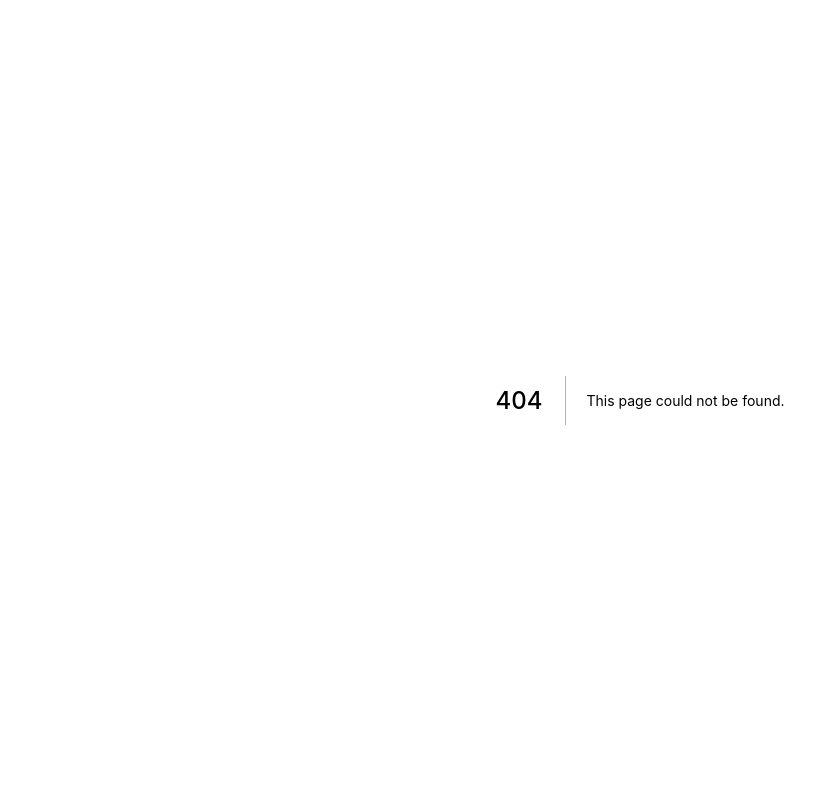
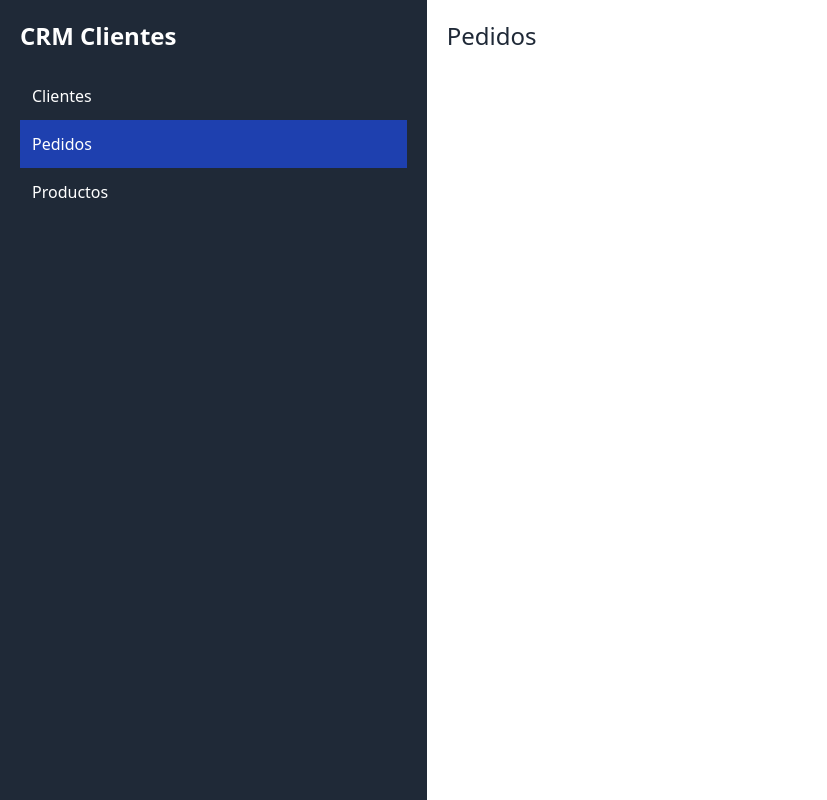
Before and after one commit to juan1630/crmNextjs, a Next.js app: page /pedidos in a window 1280 px wide. Before the commit this address had no page. Shown: the whole page, without its empty margins (0-827 px from the left). Built offline with nearby package versions, Linux system fonts and the light colour scheme.

Commit message:
Se inicio el proyecto

```diff
--- /dev/null
+++ b/components/Layout.js
@@ -0,0 +1,48 @@
+import React from 'react';
+import Head from 'next/head';
+import Sidebar from '../components/SideBar';
+import {useRouter} from 'next/router'
+
+const Layout = ({children}) => {
+
+  // hook del route
+  const router = useRouter();
+    return (
+        <>
+        <Head>
+            <title> CRM admin </title>
+            <link rel="stylesheet" href="https://cdnjs.cloudflare.com/ajax/libs/normalize/8.0.1/normalize.min.css" integrity="sha512-NhSC1YmyruXifcj/KFRWoC561YpHpc5Jtzgvbuzx5VozKpWvQ+4nXhPdFgmx8xqexRcpAglTj9sIBWINXa8x5w==" crossorigin="anonymous" />
+            <link href="https://unpkg.com/tailwindcss@^2/dist/tailwind.min.css" rel="stylesheet"/>
+
+        </Head>
+
+        { router.pathname === '/login' || router.pathname === '/nuevacuenta' ? (
+          <div className="bg-gray-800 min-h-screen flex flex-col justify-center" >
+            <div>
+
+            { children}
+            </div>
+          </div>
+        ) : (
+
+          <div className="bg-200 min-h-screen" >
+
+          <div className="flex min-h-screen" >
+           <Sidebar/>
+
+           <main className="sm:w-2/3 xl:w4/5  sm:min-h-screen p-5" >
+            {  children  }
+
+           </main>
+
+
+          </div>
+
+        </div>
+        ) }
+
+        </>
+     );
+}
+
+export default Layout;
--- /dev/null
+++ b/components/SideBar.js
@@ -0,0 +1,45 @@
+import React from 'react';
+import Link from 'next/link';
+import { useRouter} from 'next/router';
+
+const Sidebar = () => {
+    //routing de next
+    const router = useRouter();
+    console.log( router.pathname )
+    return (
+        <aside  className="bg-gray-800 sm:w-1/3 xl:w1/5  sm:min-h-screen p-5" >
+            <div>
+                <p className="text-white text-2xl font-bold" >  CRM Clientes </p>
+            </div>
+            <nav  className="mt-5 list-none" >
+                <li className={ router.pathname === '/' ? 'bg-blue-800 p-3' : 'p-3' }  >
+                    <Link href="/" >
+                        <a className="text-white block" >
+
+                         Clientes
+                        </a>
+
+                    </Link>
+                </li>
+                <li  className={ router.pathname === '/pedidos' ? 'bg-blue-800 p-3' : 'p-3' }  >
+                    <Link href="/pedidos" >
+                    <a className="text-white block" >
+                        Pedidos
+                    </a>
+
+                    </Link>
+                </li>
+                <li  className={ router.pathname === '/productos' ? 'bg-blue-800 p-3' : 'p-3' }  >
+                    <Link href="/productos" >
+                    <a className="text-white block" >
+                        Productos
+                    </a>
+
+                    </Link>
+                </li>
+            </nav>
+        </aside>
+     );
+}
+
+export default Sidebar;
--- /dev/null
+++ b/pages/pedidos.js
@@ -0,0 +1,14 @@
+import Layout from '../components/Layout'
+
+ const  Pedidos = () => {
+  return (
+    <div>
+      <Layout>
+      <h1 className="text-2xl text-gray-800 font-light">  Pedidos </h1>
+      </Layout>
+    </div>
+  )
+}
+
+// en pages sedebe de crear el archivo js como estarà en la URL
+export default Pedidos;
```
Also changed, not shown: pages/index.js (+10 -60 lines), pages/login.js (added, +48 -0 lines), pages/nuevacuenta.js (added, +17 -0 lines), pages/productos.js (added, +14 -0 lines).
